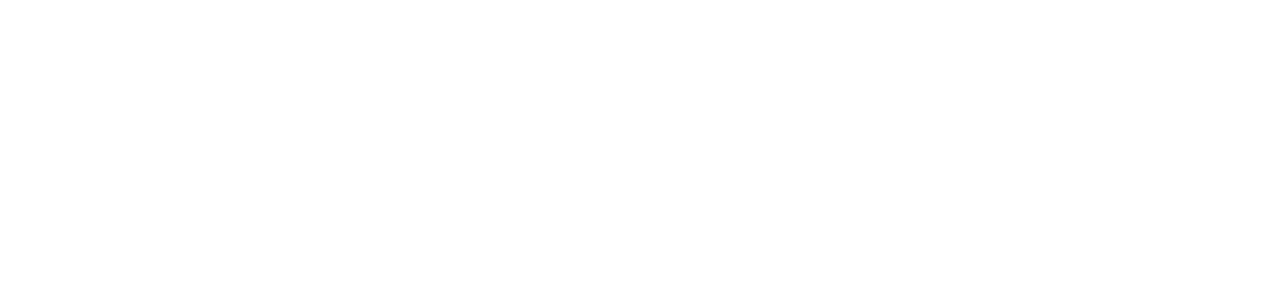
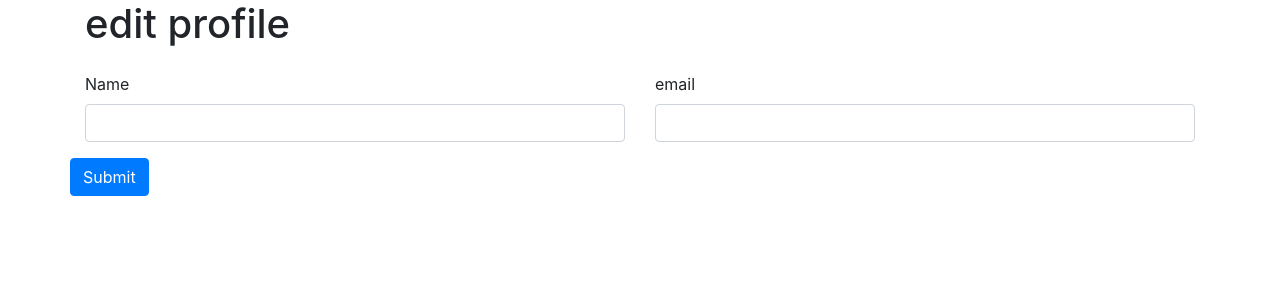
Before and after one commit to Arpit123139/Major-Project, a React (Create React App) app in the folder client/: page /editStudentProfile in a window 1280 px wide. Before the commit this address had no page. Shown: the top 300 px of the page. Built offline with nearby package versions, Linux system fonts and the light colour scheme; no server answers.

Commit message:
added the editProfile of student in frontend and backend

```diff
--- a/client/src/App.js
+++ b/client/src/App.js
@@ -4,6 +4,7 @@ import Signup from './Logins/Signup';
 import Signin from './Logins/Signin';
 import HomePage from './Student/HomePage';
 import EditImage from './Student/EditProfilePic';
+import EditStudentProfile from './Student/EditStudentProfile';
 function App() {
   return (
     <div>
@@ -12,6 +13,7 @@ function App() {
         <Route path="/signin" element= {<Signin />} />
         <Route path="/homepage" element= {<HomePage />} />
         <Route path="/editImage" element= {<EditImage />} />
+        <Route path="/editStudentProfile" element= {<EditStudentProfile />} />
       </Routes>
     </div>
   );
--- /dev/null
+++ b/client/src/Student/EditStudentProfile.js
@@ -0,0 +1,109 @@
+import React, {  useEffect, useState } from 'react'
+import {  useNavigate } from 'react-router-dom'
+
+const EditStudentProfile = () => {
+
+    // const [getdiseasedata, setDiseasedata] = useState([]);
+    // console.log(getdiseasedata);
+
+
+
+    const navigate = useNavigate();
+    const [inpval, setINP] = useState({
+        name: "",
+        email: ""
+    })
+
+    const setdata = (e) => {
+        console.log(e.target.value);
+        const { name, value } = e.target;
+        setINP((preval) => {
+            return {
+                ...preval,
+                [name]: value
+            }
+        })
+    }
+
+    const getToken = () => {
+        return localStorage.getItem('token');
+    }
+    const token = getToken();
+    console.log(token);
+
+
+    const getdata = async () => {
+
+        const res = await fetch(`/api/v1/studentProfile/${token}`, {
+            method: "GET",
+            headers: {
+                "Content-Type": "application/json"
+            }
+        });
+
+        const data = await res.json();
+        console.log(data);
+
+        if (res.status === 422 || !data) {
+            console.log("error ");
+
+        } else {
+            setINP(data.user)
+            console.log("get data");
+
+        }
+    }
+
+    useEffect(() => {
+        getdata();
+    }, []);
+
+
+    const updatedisease = async(e)=>{
+        e.preventDefault();
+
+        const {name,email} = inpval;
+
+        const res2 = await fetch(`/api/v1/editStudentProfile/${token}`,{
+            method: "PATCH",
+            headers: {
+                "Content-Type": "application/json"
+            },
+            body:JSON.stringify({
+                name,email
+            })
+        });
+
+        const data2 = await res2.json();
+        console.log("asdsd",data2.user);
+
+        if(res2.status === 422 || !data2){
+            alert("fill the data");
+        }else{
+            alert("data updated");
+            navigate('/homepage');
+        }
+    }
+
+
+  return (
+    <div className="container">
+        <h1>edit profile</h1>
+            <form className="mt-4">
+                <div className="row">
+                    <div class="mb-3 col-lg-6 col-md-6 col-12">
+                        <label for="exampleInputEmail1" class="form-label">Name</label>
+                        <input type="text" value={inpval.name} onChange={setdata} name="name" class="form-control" token="exampleInputEmail1" aria-describedby="emailHelp" />
+                    </div>
+                    <div class="mb-3 col-lg-6 col-md-6 col-12">
+                        <label for="exampleInputPassword1" class="form-label">email</label>
+                        <input type="email" value={inpval.email} onChange={setdata} name="email" class="form-control" id="exampleInputPassword1" />
+                    </div>
+                    <button type="submit" onClick={updatedisease} class="btn btn-primary">Submit</button>
+                </div>
+            </form>
+        </div>
+  )
+}
+
+export default EditStudentProfile
--- a/client/src/Student/HomePage.js
+++ b/client/src/Student/HomePage.js
@@ -64,7 +64,7 @@ const HomePage = () => {
                                             </td>
                                             <td>
                                                 <div className="add_btn" align="center">
-                                                    <NavLink to={`/enterudata/${token}`}> <button className="btn btn-primary" >edit</button></NavLink>
+                                                    <NavLink to={`/editStudentProfile`}> <button className="btn btn-primary" >edit</button></NavLink>
                                                 </div>
                                             </td>
                                             <td>
```
Also changed, not shown: 2 other files (tests, documents, lock files or other folders).
